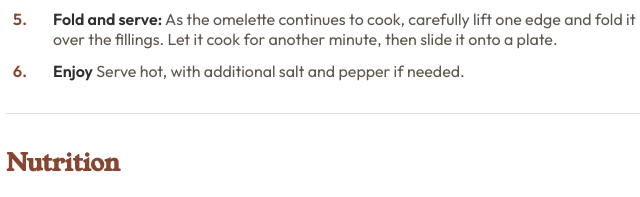
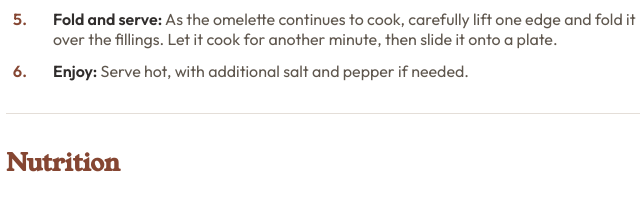
Before and after one commit to Cxx-mlr/recipe-page, a plain HTML site: page index.html in a window 1280 px wide. Shown: the part 1321-1518 px from the top of the page, 307-947 px from the left. Drawn offline with Linux system fonts and the light colour scheme.

Commit message:
fix: add missing colon in the instructions section

```diff
--- a/index.html
+++ b/index.html
@@ -88,7 +88,7 @@
               fillings. Let it cook for another minute, then slide it onto a plate.
             </li>
             <li>
-              <span class="label">Enjoy</span> Serve hot, with additional salt and pepper if needed.
+              <span class="label">Enjoy:</span> Serve hot, with additional salt and pepper if needed.
             </li>
           </ol>
         </section>
```
